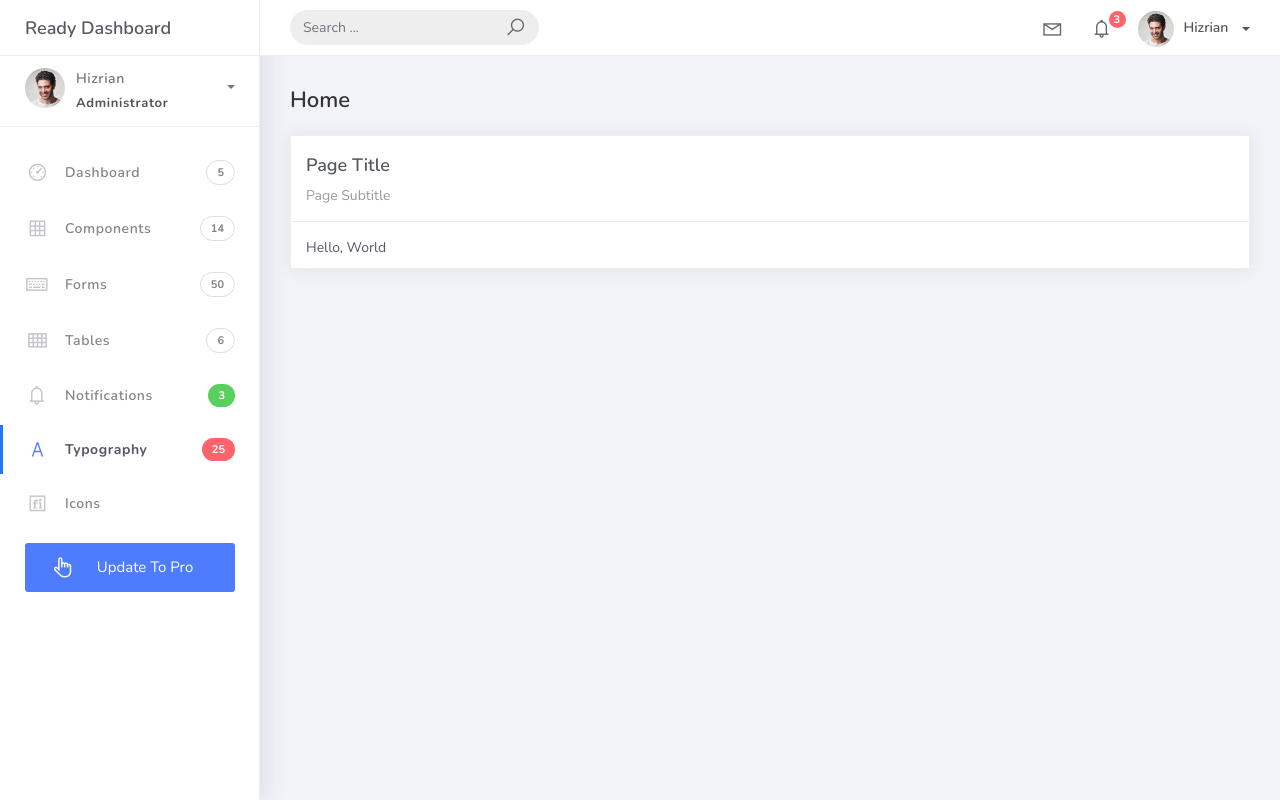
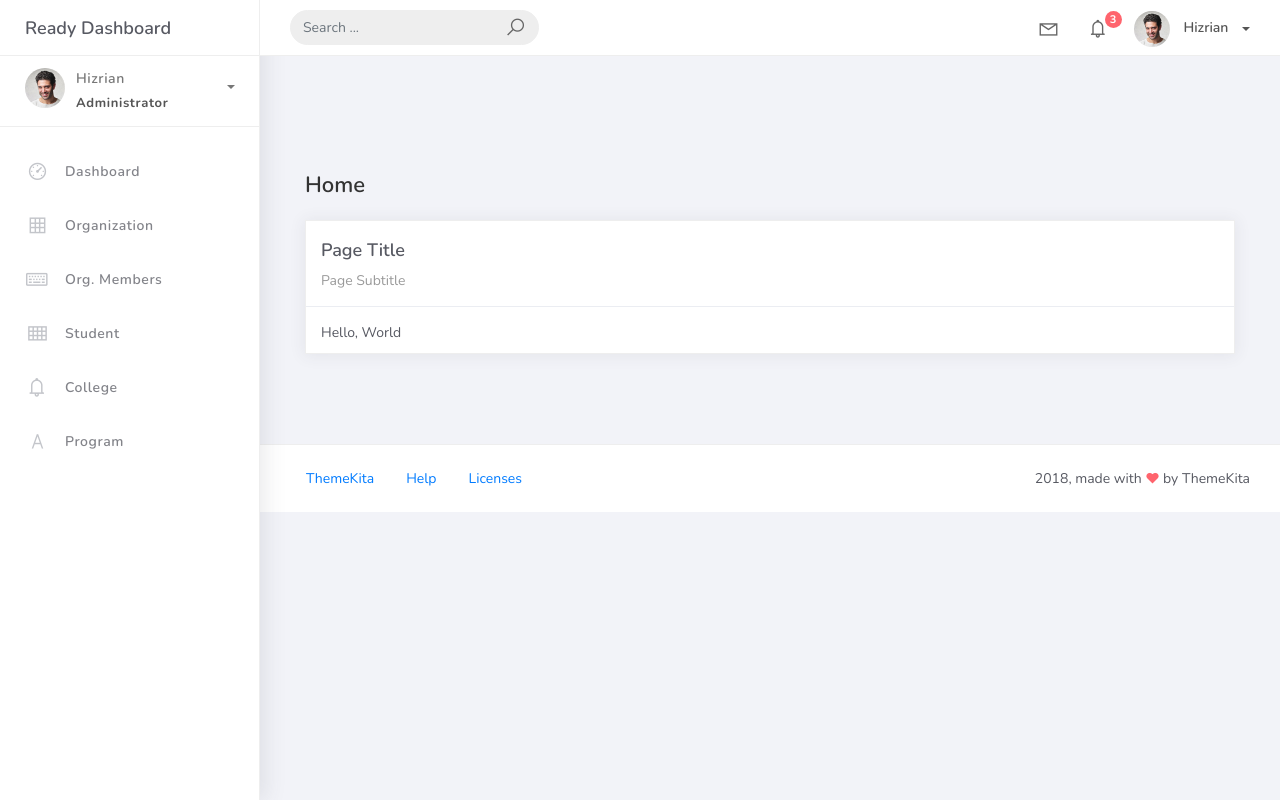
Before and after one commit to Althea09-gif/PSUSphere, a Django app: page / in a window 1280 px wide. Run offline with Django 5.2, Linux system fonts and the light colour scheme; some libraries are stand-ins or nearby versions.

Commit message:
fix base.html again

```diff
--- a/projectsite/templates/base.html
+++ b/projectsite/templates/base.html
@@ -4,24 +4,36 @@
 <head>
   <meta http-equiv="X-UA-Compatible" content="IE=edge,chrome=1" />
   <title>{% block title %}PSUSphere{% endblock %}</title>
-	<meta content='width=device-width, initial-scale=1.0, maximum-scale=1.0, user-scalable=0, shrink-to-fit=no' name='viewport' />
+  <meta content="width=device-width, initial-scale=1.0, maximum-scale=1.0, user-scalable=0, shrink-to-fit=no" name="viewport" />
+
   <link rel="stylesheet" href="{% static 'css/bootstrap.min.css' %}">
   <link rel="stylesheet" href="https://fonts.googleapis.com/css?family=Nunito:200,200i,300,300i,400,400i,600,600i,700,700i,800,800i,900,900i">
+
+
+  <link rel="stylesheet" href="{% static 'css/line-awesome.min.css' %}">
+
   <link rel="stylesheet" href="{% static 'css/ready.css' %}">
   <link rel="stylesheet" href="{% static 'css/demo.css' %}">
 </head>
+
 <body>
   <div class="wrapper">
+
+
     <div class="main-header">
       <div class="logo-header">
-				<a href="index.html" class="logo">
+        <a href="{% url 'home' %}" class="logo">
           Ready Dashboard
         </a>
-				<button class="navbar-toggler sidenav-toggler ml-auto" type="button" data-toggle="collapse" data-target="collapse" aria-controls="sidebar" aria-expanded="false" aria-label="Toggle navigation">
+
+        <button class="navbar-toggler sidenav-toggler ml-auto" type="button" data-toggle="collapse"
+                data-target="collapse" aria-controls="sidebar" aria-expanded="false" aria-label="Toggle navigation">
           <span class="navbar-toggler-icon"></span>
         </button>
+
         <button class="topbar-toggler more"><i class="la la-ellipsis-v"></i></button>
       </div>
+
       <nav class="navbar navbar-header navbar-expand-lg">
         <div class="container-fluid">
 
@@ -35,105 +47,136 @@
               </div>
             </div>
           </form>
+
           <ul class="navbar-nav topbar-nav ml-md-auto align-items-center">
+
+
             <li class="nav-item dropdown hidden-caret">
-							<a class="nav-link dropdown-toggle" href="#" id="navbarDropdown" role="button" data-toggle="dropdown" aria-haspopup="true" aria-expanded="false">
+              <a class="nav-link dropdown-toggle" href="#" id="msgDropdown" role="button"
+                 data-toggle="dropdown" aria-haspopup="true" aria-expanded="false">
                 <i class="la la-envelope"></i>
               </a>
-							<div class="dropdown-menu" aria-labelledby="navbarDropdown">
+              <div class="dropdown-menu" aria-labelledby="msgDropdown">
                 <a class="dropdown-item" href="#">Action</a>
                 <a class="dropdown-item" href="#">Another action</a>
                 <div class="dropdown-divider"></div>
                 <a class="dropdown-item" href="#">Something else here</a>
               </div>
             </li>
+
+
             <li class="nav-item dropdown hidden-caret">
-							<a class="nav-link dropdown-toggle" href="#" id="navbarDropdown" role="button" data-toggle="dropdown" aria-haspopup="true" aria-expanded="false">
+              <a class="nav-link dropdown-toggle" href="#" id="notifDropdown" role="button"
+                 data-toggle="dropdown" aria-haspopup="true" aria-expanded="false">
                 <i class="la la-bell"></i>
                 <span class="notification">3</span>
               </a>
-							<ul class="dropdown-menu notif-box" aria-labelledby="navbarDropdown">
+
+              <ul class="dropdown-menu notif-box" aria-labelledby="notifDropdown">
                 <li>
                   <div class="dropdown-title">You have 4 new notification</div>
                 </li>
+
                 <li>
                   <div class="notif-center">
+
                     <a href="#">
-											<div class="notif-icon notif-primary"> <i class="la la-user-plus"></i> </div>
+                      <div class="notif-icon notif-primary">
+                        <i class="la la-user-plus"></i>
+                      </div>
                       <div class="notif-content">
-												<span class="block">
-													New user registered
-												</span>
+                        <span class="block">New user registered</span>
                         <span class="time">5 minutes ago</span>
                       </div>
                     </a>
+
                     <a href="#">
-											<div class="notif-icon notif-success"> <i class="la la-comment"></i> </div>
+                      <div class="notif-icon notif-success">
+                        <i class="la la-comment"></i>
+                      </div>
                       <div class="notif-content">
-												<span class="block">
-													Rahmad commented on Admin
-												</span>
+                        <span class="block">Rahmad commented on Admin</span>
                         <span class="time">12 minutes ago</span>
                       </div>
                     </a>
+
                     <a href="#">
                       <div class="notif-img">
-												<img src="static/img/profile2.jpg" alt="Img Profile">
+                        <img src="{% static 'img/profile2.jpg' %}" alt="Img Profile">
                       </div>
                       <div class="notif-content">
-												<span class="block">
-													Reza send messages to you
-												</span>
+                        <span class="block">Reza send messages to you</span>
                         <span class="time">12 minutes ago</span>
                       </div>
                     </a>
+
                     <a href="#">
-											<div class="notif-icon notif-danger"> <i class="la la-heart"></i> </div>
+                      <div class="notif-icon notif-danger">
+                        <i class="la la-heart"></i>
+                      </div>
                       <div class="notif-content">
-												<span class="block">
-													Farrah liked Admin
-												</span>
+                        <span class="block">Farrah liked Admin</span>
                         <span class="time">17 minutes ago</span>
                       </div>
                     </a>
+
                   </div>
                 </li>
+
                 <li>
-									<a class="see-all" href="javascript:void(0);"> <strong>See all notifications</strong> <i class="la la-angle-right"></i> </a>
+                  <a class="see-all" href="javascript:void(0);">
+                    <strong>See all notifications</strong>
+                    <i class="la la-angle-right"></i>
+                  </a>
                 </li>
               </ul>
             </li>
+
+
             <li class="nav-item dropdown">
-							<a class="dropdown-toggle profile-pic" data-toggle="dropdown" href="#" aria-expanded="false"> <img src="static/img/profile.jpg" alt="user-img" width="36" class="img-circle"><span >Hizrian</span></span> </a>
+              <a class="dropdown-toggle profile-pic" data-toggle="dropdown" href="#" aria-expanded="false">
+                <img src="{% static 'img/profile.jpg' %}" alt="user-img" width="36" class="img-circle">
+                <span>Hizrian</span>
+              </a>
+
               <ul class="dropdown-menu dropdown-user">
                 <li>
                   <div class="user-box">
-										<div class="u-img"><img src="static/img/profile.jpg" alt="user"></div>
+                    <div class="u-img">
+                      <img src="{% static 'img/profile.jpg' %}" alt="user">
+                    </div>
                     <div class="u-text">
                       <h4>Hizrian</h4>
-											<p class="text-muted">hello@themekita.com</p><a href="profile.html" class="btn btn-rounded btn-danger btn-sm">View Profile</a></div>
+                      <p class="text-muted">hello@themekita.com</p>
+                      <a href="#" class="btn btn-rounded btn-danger btn-sm">View Profile</a>
+                    </div>
                   </div>
                 </li>
+
                 <div class="dropdown-divider"></div>
                 <a class="dropdown-item" href="#"><i class="ti-user"></i> My Profile</a>
-									<a class="dropdown-item" href="#"></i> My Balance</a>
+                <a class="dropdown-item" href="#"> My Balance</a>
                 <a class="dropdown-item" href="#"><i class="ti-email"></i> Inbox</a>
                 <div class="dropdown-divider"></div>
                 <a class="dropdown-item" href="#"><i class="ti-settings"></i> Account Setting</a>
                 <div class="dropdown-divider"></div>
                 <a class="dropdown-item" href="#"><i class="fa fa-power-off"></i> Logout</a>
               </ul>
-								<!-- /.dropdown-user -->
             </li>
+
           </ul>
         </div>
       </nav>
     </div>
+
+
+
     <div class="sidebar">
       <div class="scrollbar-inner sidebar-wrapper">
+
         <div class="user">
           <div class="photo">
-							<img src="static/img/profile.jpg">
+            <img src="{% static 'img/profile.jpg' %}">
           </div>
           <div class="info">
             <a class="" data-toggle="collapse" href="#collapseExample" aria-expanded="true">
@@ -145,113 +188,97 @@
             </a>
             <div class="clearfix"></div>
 
-							<div class="collapse in" id="collapseExample" aria-expanded="true" style="">
+            <div class="collapse in" id="collapseExample" aria-expanded="true">
               <ul class="nav">
-									<li>
-										<a href="#profile">
-											<span class="link-collapse">My Profile</span>
-										</a>
-									</li>
-									<li>
-										<a href="#edit">
-											<span class="link-collapse">Edit Profile</span>
-										</a>
-									</li>
-									<li>
-										<a href="#settings">
-											<span class="link-collapse">Settings</span>
-										</a>
-									</li>
+                <li><a href="#"><span class="link-collapse">My Profile</span></a></li>
+                <li><a href="#"><span class="link-collapse">Edit Profile</span></a></li>
+                <li><a href="#"><span class="link-collapse">Settings</span></a></li>
               </ul>
             </div>
           </div>
         </div>
+
         <ul class="nav">
           <li class="nav-item">
-							<a href="index.html">
+            <a href="{% url 'home' %}">
               <i class="la la-dashboard"></i>
               <p>Dashboard</p>
-								<span class="badge badge-count">5</span>
             </a>
           </li>
+
           <li class="nav-item">
-							<a href="components.html">
+            <a href="{% url 'organization-list' %}">
               <i class="la la-table"></i>
-								<p>Components</p>
-								<span class="badge badge-count">14</span>
+              <p>Organization</p>
             </a>
           </li>
+
           <li class="nav-item">
-							<a href="forms.html">
+            <a href="#">
               <i class="la la-keyboard-o"></i>
-								<p>Forms</p>
-								<span class="badge badge-count">50</span>
+              <p>Org. Members</p>
             </a>
           </li>
+
           <li class="nav-item">
-							<a href="tables.html">
+            <a href="#">
               <i class="la la-th"></i>
-								<p>Tables</p>
-								<span class="badge badge-count">6</span>
+              <p>Student</p>
             </a>
           </li>
+
           <li class="nav-item">
-							<a href="notifications.html">
+            <a href="#">
               <i class="la la-bell"></i>
-								<p>Notifications</p>
-								<span class="badge badge-success">3</span>
+              <p>College</p>
             </a>
           </li>
-						<li class="nav-item active">
-							<a href="typography.html">
+
+          <li class="nav-item">
+            <a href="#">
               <i class="la la-font"></i>
-								<p>Typography</p>
-								<span class="badge badge-danger">25</span>
+              <p>Program</p>
             </a>
           </li>
+        </ul>
+
+      </div>
+    </div>
+    <!-- End Sidebar -->
+
+    <!-- Main Panel -->
+    <div class="main-panel">
+      <div class="content">
+        {% block content %}{% endblock %}
+      </div>
+
+      <footer class="footer">
+        <div class="container-fluid">
+          <nav class="pull-left">
+            <ul class="nav">
               <li class="nav-item">
-							<a href="icons.html">
-								<i class="la la-fonticons"></i>
-								<p>Icons</p>
-							</a>
+                <a class="nav-link" href="http://www.themekita.com">ThemeKita</a>
               </li>
-						<li class="nav-item update-pro">
-							<button  data-toggle="modal" data-target="#modalUpdate">
-								<i class="la la-hand-pointer-o"></i>
-								<p>Update To Pro</p>
-							</button>
+              <li class="nav-item">
+                <a class="nav-link" href="#">Help</a>
+              </li>
+              <li class="nav-item">
+                <a class="nav-link" href="https://themewagon.com/license/#free-item">Licenses</a>
               </li>
             </ul>
+          </nav>
+
+          <div class="copyright ml-auto">
+            2018, made with <i class="la la-heart heart text-danger"></i> by ThemeKita
           </div>
         </div>
-			<div class="main-panel">
-				{% block content %}
-                {% endblock %}
+      </footer>
     </div>
+
+
   </div>
-	</div>
-	<!-- Modal -->
-	<div class="modal fade" id="modalUpdate" tabindex="-1" role="dialog" aria-labelledby="modalUpdatePro" aria-hidden="true">
-		<div class="modal-dialog modal-dialog-centered" role="document">
-			<div class="modal-content">
-				<div class="modal-header bg-primary">
-					<h6 class="modal-title"><i class="la la-frown-o"></i> Under Development</h6>
-					<button type="button" class="close" data-dismiss="modal" aria-label="Close">
-						<span aria-hidden="true">&times;</span>
-					</button>
-				</div>
-				<div class="modal-body text-center">
-					<p>Currently the pro version of the <b>Ready Dashboard</b> Bootstrap is in progress development</p>
-					<p>
-					<b>We'll let you know when it's done</b></p>
-				</div>
-				<div class="modal-footer">
-					<button type="button" class="btn btn-secondary" data-dismiss="modal">Close</button>
-				</div>
-			</div>
-		</div>
-	</div>
-</body>
+
+
   <script src="{% static 'js/core/jquery.3.2.1.min.js' %}"></script>
   <script src="{% static 'js/plugin/jquery-ui-1.12.1.custom/jquery-ui.min.js' %}"></script>
   <script src="{% static 'js/core/popper.min.js' %}"></script>
@@ -265,4 +292,5 @@
   <script src="{% static 'js/plugin/chart-circle/circles.min.js' %}"></script>
   <script src="{% static 'js/plugin/jquery-scrollbar/jquery.scrollbar.min.js' %}"></script>
   <script src="{% static 'js/ready.min.js' %}"></script>
+</body>
 </html>
```
Lines whose indentation alone changed are shown as unchanged.
